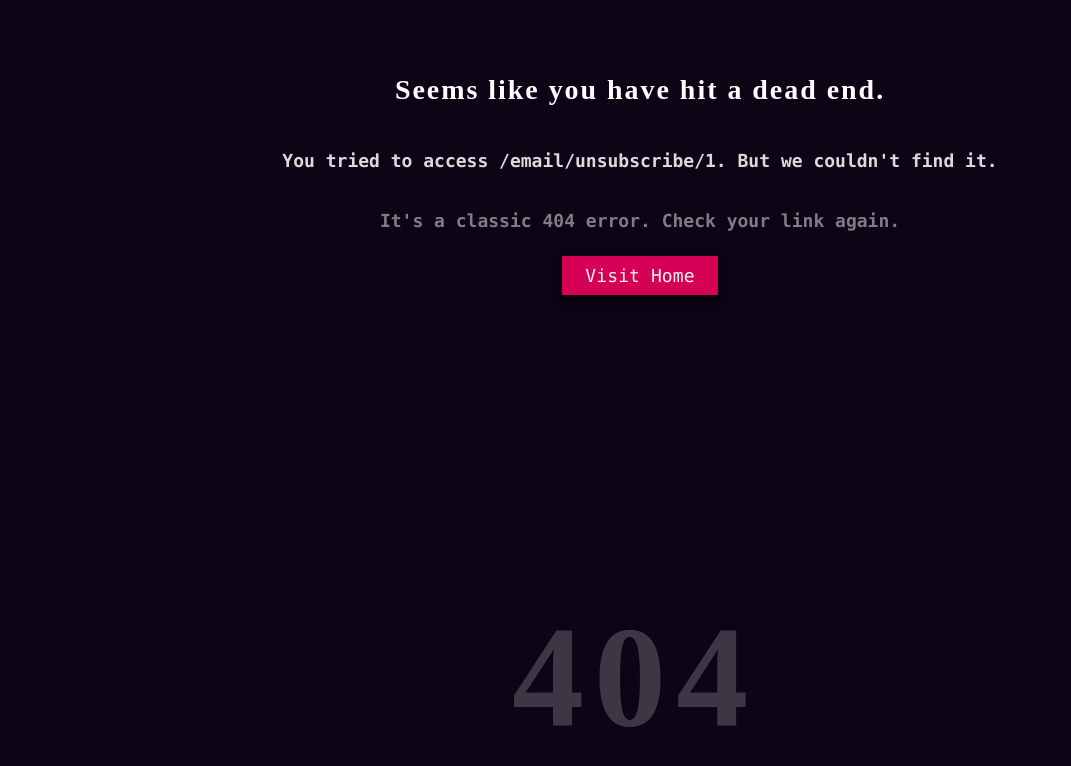
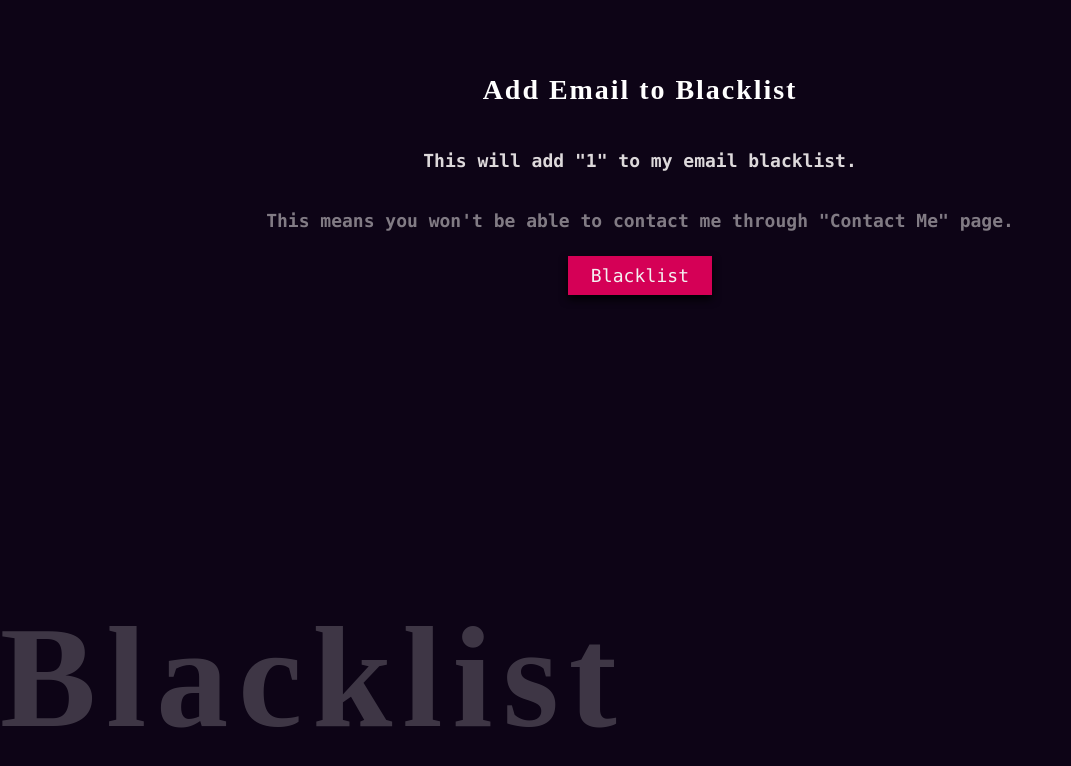
Before and after one commit to uragirii/The-Website, a React (Create React App) app: page /email/unsubscribe/1 in a window 1280 px wide. Before the commit this address had no page. Shown: the top 766 px of the page, without its empty margins (0-1071 px from the left). Built offline with nearby package versions, Linux system fonts and the light colour scheme; a web font is replaced by a local one.

Commit message:
⚫Added route to blacklist emails

```diff
--- a/src/App.js
+++ b/src/App.js
@@ -4,6 +4,7 @@ import ContactMe from "./ContactMe"
 import Projects from "./Projects"
 import Home from "./Home"
 import E404 from './404'
+import Unsubscribe from "./Unsubscribe";
 import { Route, Switch } from 'react-router-dom';
 
 function App(){
@@ -17,6 +18,7 @@ function App(){
         <Route path="/contactme" component={ContactMe} exact/>
         <Route path="/projects" component={Projects} exact/>
         <Route path="/project" component={Projects} exact/>
+        <Route path="/email/unsubscribe/:id" component={Unsubscribe} exact/>
         <Route component={E404} />
       </Switch>
     </div>
--- /dev/null
+++ b/src/Unsubscribe.js
@@ -0,0 +1,93 @@
+import React, {useEffect, useRef} from 'react'
+import colors from './colors'
+import { Button } from "./components/index";
+import gsap from 'gsap'
+
+const styles = {
+    "section": {
+      "height": "100vh",
+      "maxHeight": "100vh",
+      "backgroundColor":colors.primary.background,
+      // "borderBottom": "1px solid #000000",
+      "position" : "relative"
+    },
+    "heading" : {
+        "fontFamily": "Montserrat",
+        "fontStyle": "normal",
+        "fontWeight": "bold",
+        "fontSize": "28px",
+        "lineHeight": "44px",
+        "letterSpacing": "0.07em",
+        "textAlign" : "center",
+        "color" : colors.primary.text,
+      },
+      "caption" : {
+        "fontFamily": "Consolas",
+        "fontStyle": "normal",
+        "fontWeight": "bold",
+        "fontSize": "18px",
+        "lineHeight": "21px",
+        "textAlign" : "center",
+        "marginTop" : "3%",
+        "color" : colors.secondary.text,
+      },
+}
+function Unsubscribe(props) {
+    let p1 = useRef(null)
+    let p2 = useRef(null)
+    let p3 = useRef(null)
+    let p4 = useRef(null)
+    let section = useRef(null)
+
+    useEffect(() => {
+        section.style.visibility="visible"
+        gsap.to(p1,1, {
+            opacity:1,
+            y:-60,
+            ease: 'power4.out'
+        })
+        gsap.to(p2,1, {
+            opacity:0.9,
+            y:-60,
+            ease: 'power4.out',
+            delay:0.3
+        })
+        gsap.to(p3,1, {
+            opacity:0.5,
+            y:-60,
+            ease: 'power4.out',
+            delay:0.6
+        })
+        gsap.to(p4,1, {
+            opacity:1,
+            y:-60,
+            ease: 'power4.out',
+            delay:0.8
+        })
+    }, [])
+    //TODO: Add function to blacklist
+    const email = props.match.params.id
+    return (
+        <div style={styles.section}>
+            <div ref={el=>{section=el}} style={{visibility:"hidden"}}>
+            <div style={{...styles.heading,display:'flex', justifyContent:'center' ,paddingTop:"10%", opacity:0}} ref={el => {p1=el}}>
+                Add Email to Blacklist
+            </div>
+            <div style={{...styles.caption,display:'flex', justifyContent:'center', opacity:0 }} ref={el => {p2=el}}>
+                This will add "{email}" to my email blacklist.
+            </div>
+            <div style={{...styles.caption,display:'flex', justifyContent:'center' ,opacity:0}} ref={el => {p3=el}}>
+                This means you won't be able to contact me through "Contact Me" page.
+            </div>
+            <div style={{display:'flex', justifyContent:'center', paddingTop:"2%", opacity:0}} ref={el => {p4=el}}>
+                <Button type="contained" label="Blacklist" href="/" />
+            </div>
+            </div>
+            <div  style={{...styles.heading,position:"absolute", bottom:100, left:0, opacity:"0.2", fontSize:144}}>
+                Blacklist
+            </div>
+        </div>
+    )
+}
+
+export default Unsubscribe
```
Also changed, not shown: 2 other files (tests, documents, lock files or other folders).
